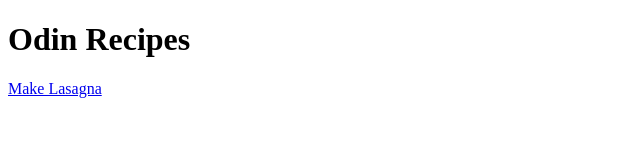
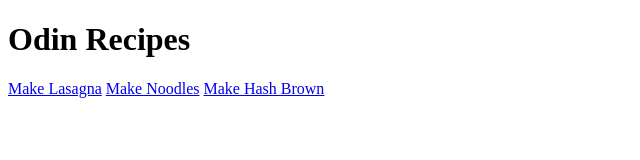
Before and after one commit to aidanhui22/odin-recipes, a plain HTML site: page index.html in a window 1280 px wide. Shown: the whole page, without its empty margins (0-640 px from the left). Drawn offline with Linux system fonts and the light colour scheme.

Commit message:
Fixed missing hyperlinks for Hash Brown and Noodles
Resolved: minor bug fix

```diff
--- a/index.html
+++ b/index.html
@@ -7,6 +7,8 @@
         <body>
             <h1>Odin Recipes</h1>
             <a href="./recipes/lasagna.html">Make Lasagna</a>
+            <a href="./recipes/noodles.html">Make Noodles</a>
+            <a href="./recipes/hash-brown.html">Make Hash Brown</a>
         </body>
     </head>
 </html>
```
